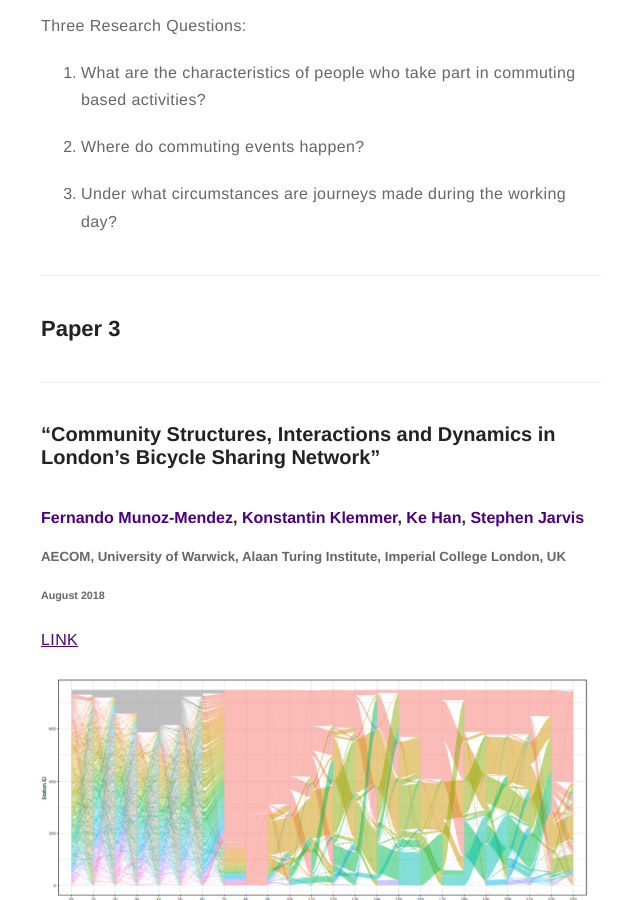
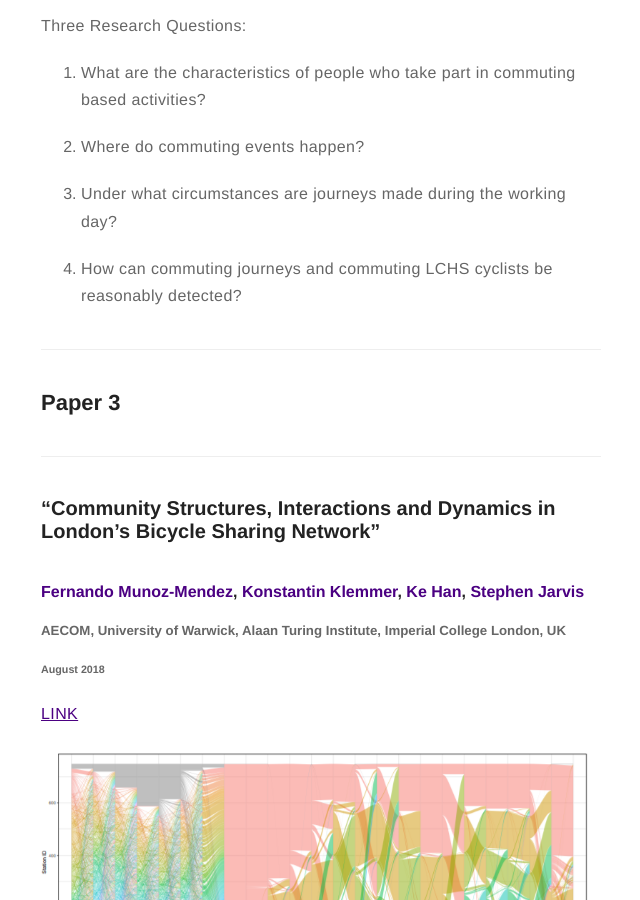
Before and after one commit to dljubenk/dljubenk.github.io, a Jekyll site: the page built from _posts/2019-02-06-literature-study.markdown, in a window 1280 px wide and 900 px high, scrolled down 4771 px. Shown: the whole window, without its empty margins (319-959 px from the left). Built offline with Jekyll 4.4.1, drawn with Linux system fonts in a browser that asks for light colours; emoji names are drawn with the system emoji font; comment, search, counter and statistics services are not loaded.

Commit message:
Update 2019-02-06-literature-study.markdown

```diff
--- a/_posts/2019-02-06-literature-study.markdown
+++ b/_posts/2019-02-06-literature-study.markdown
@@ -122,6 +122,9 @@ Three Research Questions:
 
 3. Under what circumstances are journeys made during the working day?
 
+4. How can commuting journeys and commuting LCHS cyclists be reasonably detected?
+
+
 
 
 ---
```
